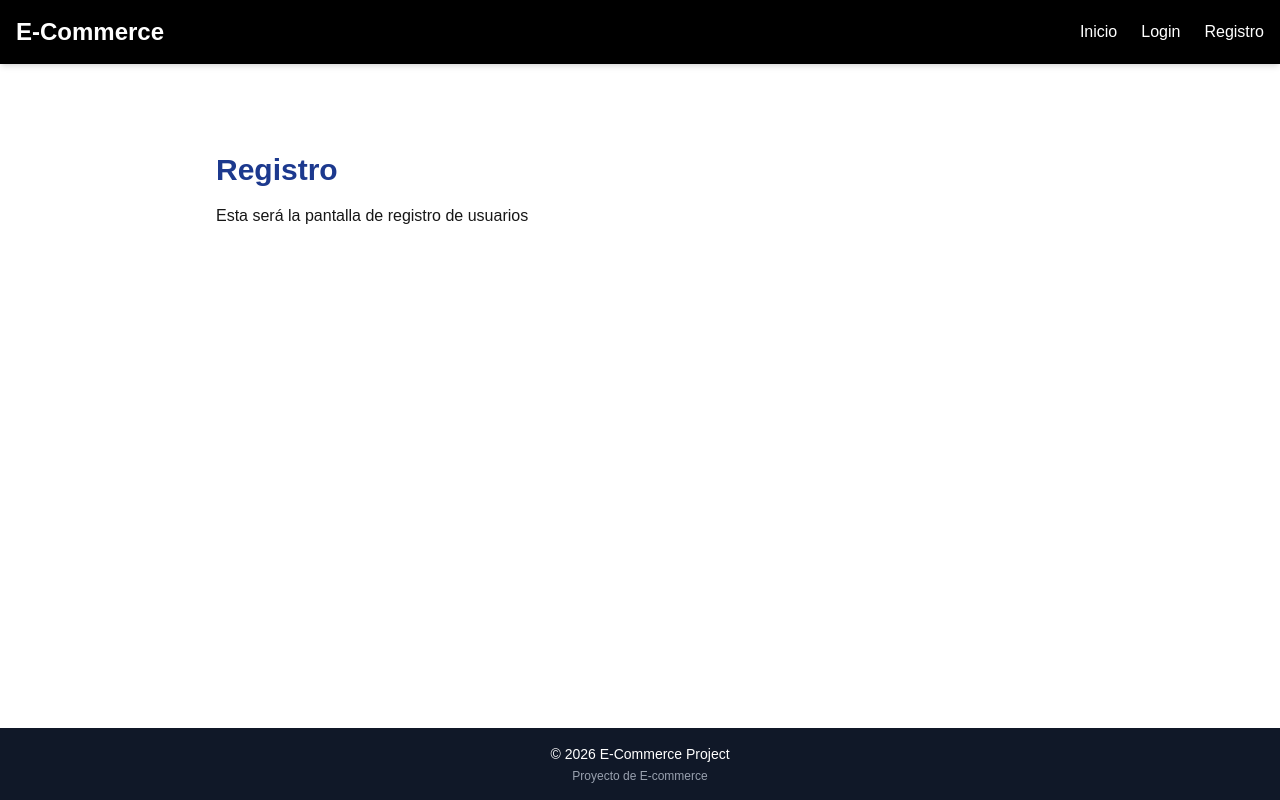
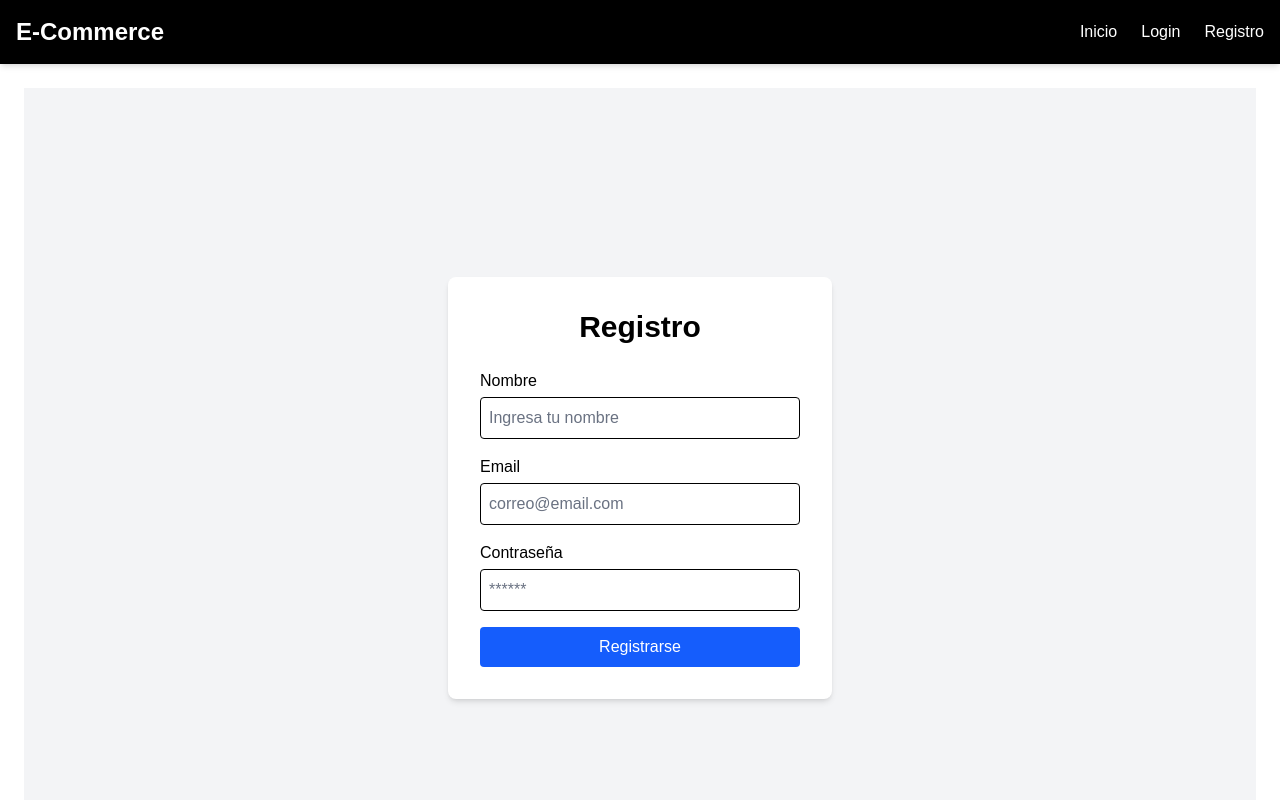
Before and after one commit to xXSalvadorAndradeXx/enterprise-digital-transform, a Next.js app in the folder frontend/: page /registro in a window 1280 px wide. Shown: the top 800 px of the page. Built offline with nearby package versions, Linux system fonts and the light colour scheme.

Commit message:
T-05  Construir el formulario de registro con validación tipada

```diff
--- a/frontend/src/app/registro/page.tsx
+++ b/frontend/src/app/registro/page.tsx
@@ -1,11 +1,209 @@
+"use client";
+
+import { useState } from "react";
+
+interface RegisterFormData {
+  name: string;
+  email: string;
+  password: string;
+}
+
+interface FormErrors {
+  name?: string;
+  email?: string;
+  password?: string;
+}
+
 export default function RegistroPage() {
+  const [formData, setFormData] = useState<RegisterFormData>({
+    name: "",
+    email: "",
+    password: "",
+  });
+
+  const [errors, setErrors] = useState<FormErrors>({
+    name: "",
+    email: "",
+    password: "",
+  });
+
+  const [message, setMessage] = useState("");
+
+  // Manejar cambios
+  const handleChange = (
+    e: React.ChangeEvent<HTMLInputElement>
+  ) => {
+    setFormData({
+      ...formData,
+      [e.target.name]: e.target.value,
+    });
+  };
+
+  // Validaciones
+  const validateForm = () => {
+    let newErrors: FormErrors = {};
+
+    // Nombre
+    if (!formData.name.trim()) {
+      newErrors.name = "El nombre es obligatorio";
+    }
+
+    // Email
+    if (!formData.email.trim()) {
+      newErrors.email = "El email es obligatorio";
+    } else if (
+      !/^[A-Z0-9._%+-]+@[A-Z0-9.-]+\.[A-Z]{2,}$/i.test(
+        formData.email
+      )
+    ) {
+      newErrors.email = "Correo inválido";
+    }
+
+    // Password
+    if (!formData.password.trim()) {
+      newErrors.password = "La contraseña es obligatoria";
+    } else if (formData.password.length < 6) {
+      newErrors.password =
+        "La contraseña debe tener al menos 6 caracteres";
+    }
+
+    setErrors(newErrors);
+
+    return Object.keys(newErrors).length === 0;
+  };
+
+  // Enviar formulario
+  const handleSubmit = async (
+    e: React.FormEvent<HTMLFormElement>
+  ) => {
+    e.preventDefault();
+
+    if (!validateForm()) return;
+
+    try {
+      const response = await fetch(
+        "http://localhost:3000/api/auth/register",
+        {
+          method: "POST",
+          headers: {
+            "Content-Type": "application/json",
+          },
+          body: JSON.stringify(formData),
+        }
+      );
+
+      const data = await response.json();
+
+      if (response.ok) {
+        setMessage("Usuario registrado correctamente");
+
+        setFormData({
+          name: "",
+          email: "",
+          password: "",
+        });
+
+        setErrors({});
+      } else {
+        setMessage(data.message || "Error al registrar");
+      }
+    } catch (error) {
+      console.error(error);
+      setMessage("Error de conexión con el servidor");
+    }
+  };
+
   return (
-    <section className="mx-auto max-w-4xl px-6 py-16">
-      <h1 className="text-3xl font-bold text-blue-900">Registro</h1>
+    <div className="flex justify-center items-center min-h-screen bg-gray-100">
+      <form
+        onSubmit={handleSubmit}
+        className="bg-white p-8 rounded-lg shadow-md w-96"
+      >
+        <h1 className="text-3xl font-bold mb-6 text-center text-black">
+          Registro
+        </h1>
 
-      <p className="mt-4 text-white-600">
-        Esta será la pantalla de registro de usuarios
-      </p>
-    </section>
+        {/* Nombre */}
+        <div className="mb-4">
+          <label className="block mb-1 text-black">
+            Nombre
+          </label>
+
+          <input
+            type="text"
+            name="name"
+            placeholder="Ingresa tu nombre"
+            value={formData.name}
+            onChange={handleChange}
+            className="w-full border p-2 rounded text-black placeholder:text-gray-500"
+          />
+
+          {errors.name && (
+            <p className="text-red-500 text-sm mt-1">
+              {errors.name}
+            </p>
+          )}
+        </div>
+
+        {/* Email */}
+        <div className="mb-4">
+          <label className="block mb-1 text-black">
+            Email
+          </label>
+
+          <input
+            type="email"
+            name="email"
+            placeholder="correo@email.com"
+            value={formData.email}
+            onChange={handleChange}
+            className="w-full border p-2 rounded text-black placeholder:text-gray-500"
+          />
+
+          {errors.email && (
+            <p className="text-red-500 text-sm mt-1">
+              {errors.email}
+            </p>
+          )}
+        </div>
+
+        {/* Password */}
+        <div className="mb-4">
+          <label className="block mb-1 text-black">
+            Contraseña
+          </label>
+
+          <input
+            type="password"
+            name="password"
+            placeholder="******"
+            value={formData.password}
+            onChange={handleChange}
+            className="w-full border p-2 rounded text-black placeholder:text-gray-500"
+          />
+
+          {errors.password && (
+            <p className="text-red-500 text-sm mt-1">
+              {errors.password}
+            </p>
+          )}
+        </div>
+
+        {/* Botón */}
+        <button
+          type="submit"
+          className="w-full bg-blue-600 text-white py-2 rounded hover:bg-blue-700 transition"
+        >
+          Registrarse
+        </button>
+
+        {/* Mensaje */}
+        {message && (
+          <p className="mt-4 text-center text-black">
+            {message}
+          </p>
+        )}
+      </form>
+    </div>
   );
 }
--- /dev/null
+++ b/frontend/src/types/auth.ts
@@ -0,0 +1,5 @@
+export interface RegisterFormData {
+  name: string;
+  email: string;
+  password: string;
+}
```
Also changed, not shown: 2 other files (tests, documents, lock files or other folders).
